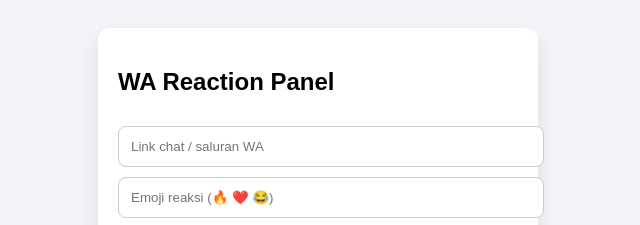
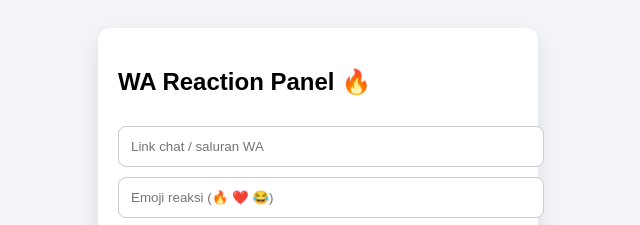
Before and after one commit to nurrahmadestianawawi-create/wa-reaction-panel, a plain HTML site: page index.html in a window 1280 px wide. Shown: the top 225 px of the page, 322-962 px from the left. Drawn offline with Linux system fonts and the light colour scheme.

Commit message:
Add emoji to WA Reaction Panel header

```diff
--- a/index.html
+++ b/index.html
@@ -36,7 +36,7 @@
 <body>
 
   <div class="card">
-    <h2>WA Reaction Panel</h2>
+    <h2>WA Reaction Panel 🔥</h2>
 
     <input placeholder="Link chat / saluran WA">
     <input placeholder="Emoji reaksi (🔥 ❤️ 😂)">
```
